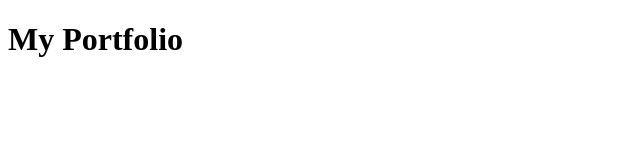
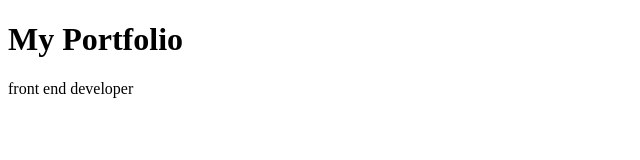
Before and after one commit to Srikanth-dumpala0505/portfolio, a plain HTML site: page index.html in a window 1280 px wide. Shown: the whole page, without its empty margins (0-640 px from the left). Drawn offline with Linux system fonts and the light colour scheme.

```diff
--- a/index.html
+++ b/index.html
@@ -7,5 +7,6 @@
 </head>
 <body>
     <h1>My Portfolio</h1>
+    <p>front end developer</p>
 </body>
 </html>
```
